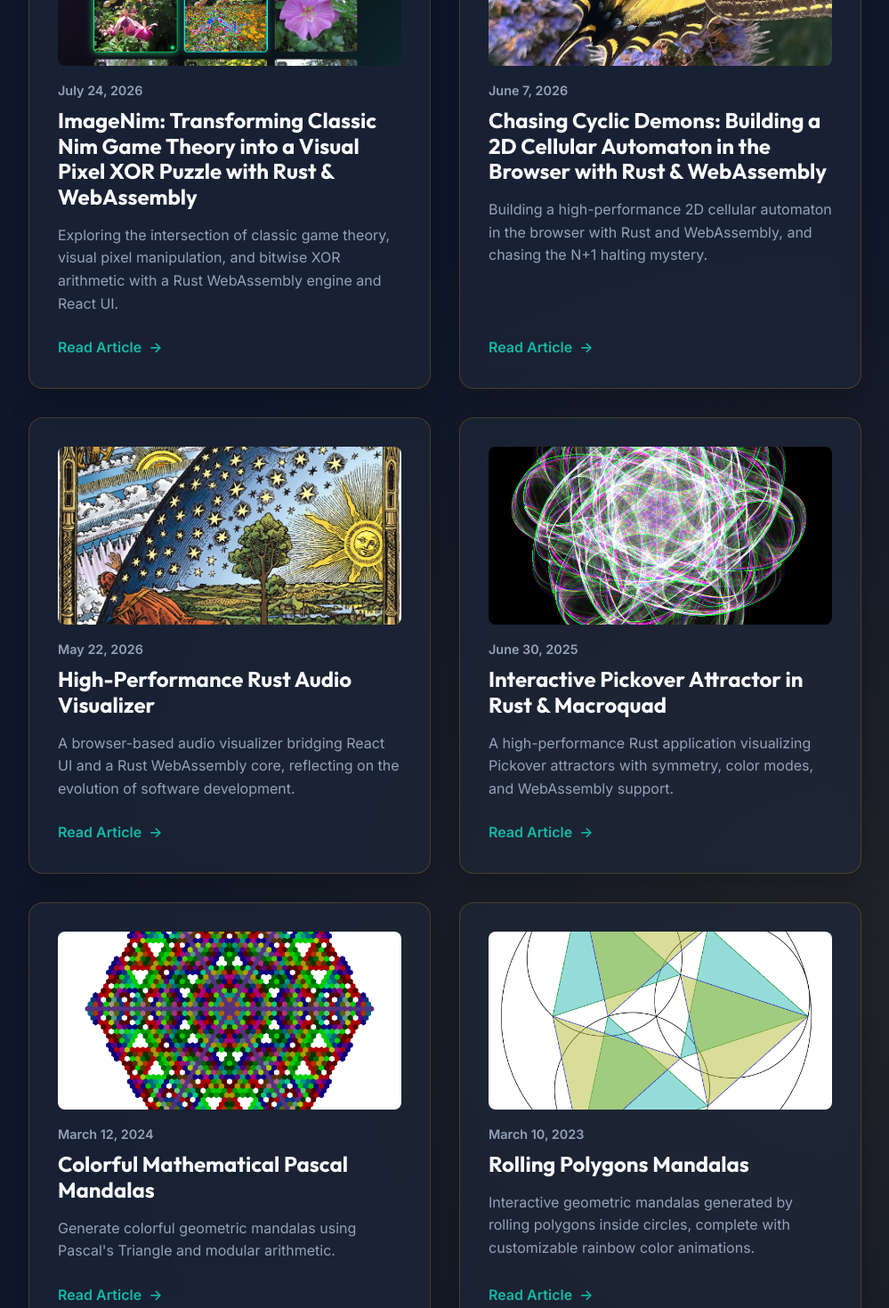
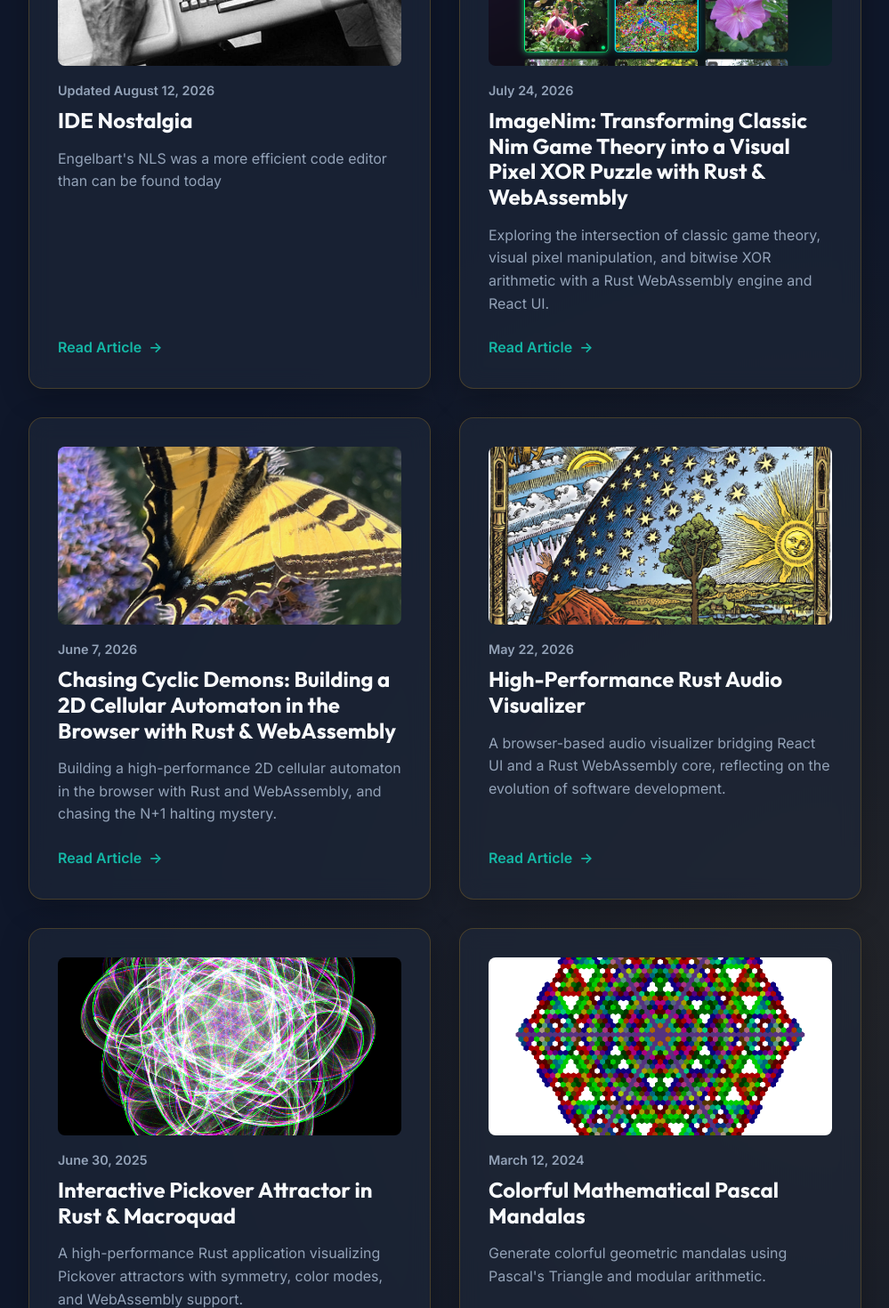
Before and after one commit to dmaynard/website-v2, a Next.js app: page /blog in a window 1280 px wide. Shown: the part 440-1910 px from the top of the page at 89% size, without its empty margins (140-1139 px from the left). Built offline with nearby package versions, Linux system fonts and the light colour scheme.

Commit message:
Support updated date in posts frontmatter and sort updated posts to the top

```diff
--- a/src/app/blog/page.tsx
+++ b/src/app/blog/page.tsx
@@ -13,13 +13,17 @@ export default function BlogIndex() {
     <section>
       <h1 style={{ fontSize: '3rem', marginBottom: '2rem', textAlign: 'center' }}>Blog & Explorations</h1>
       <div className="posts-grid">
-        {allPostsData.map(({ slug, date, title, teaser, thumbnail }) => (
+        {allPostsData.map(({ slug, date, updated, title, teaser, thumbnail }) => (
           <Link href={`/blog/${slug}`} key={slug} className="glass-panel post-card">
             {thumbnail && (
               <img src={thumbnail} alt={title} className="post-card-image" />
             )}
             <div className="post-card-date">
-              {new Date(date).toLocaleDateString('en-US', {
+              {updated ? `Updated ${new Date(updated).toLocaleDateString('en-US', {
+                year: 'numeric',
+                month: 'long',
+                day: 'numeric'
+              })}` : new Date(date).toLocaleDateString('en-US', {
                 year: 'numeric',
                 month: 'long',
                 day: 'numeric'
--- a/src/content/posts/2022-01-06-keyset.md
+++ b/src/content/posts/2022-01-06-keyset.md
@@ -1,5 +1,6 @@
 ---
 date: 2022-01-06
+updated: 2026-08-12
 title: "IDE Nostalgia"
 template: post
 teaser: "Engelbart's NLS was a more efficient code editor than can be found today"
--- a/src/lib/posts.ts
+++ b/src/lib/posts.ts
@@ -15,6 +15,7 @@ export interface PostData {
   slug: string;
   title: string;
   date: string;
+  updated?: string;
   teaser: string;
   contentHtml: string;
   thumbnail?: string;
@@ -40,19 +41,17 @@ export function getSortedPostsData(): Omit<PostData, 'contentHtml'>[] {
     // Combine the data with the slug
     return {
       slug,
-      ...(matterResult.data as { date: string; title: string; teaser: string; thumbnail: string; categories: string[]; tags: string[] }),
+      ...(matterResult.data as { date: string; updated?: string; title: string; teaser: string; thumbnail: string; categories: string[]; tags: string[] }),
       // Handle the fact that some thumbnails use '../thumbnails/' relative path, convert to absolute public path
       thumbnail: matterResult.data.thumbnail ? matterResult.data.thumbnail.replace(/^\.\.\/thumbnails\//, '/thumbnails/') : undefined,
     };
   });
 
-  // Sort posts by date
+  // Sort posts by most recent date (updated || date)
   return allPostsData.sort((a, b) => {
-    if (a.date < b.date) {
-      return 1;
-    } else {
-      return -1;
-    }
+    const timeA = new Date(a.updated || a.date).getTime();
+    const timeB = new Date(b.updated || b.date).getTime();
+    return timeB - timeA;
   });
 }
 
@@ -98,7 +97,7 @@ export async function getPostData(slug: string): Promise<PostData> {
   return {
     slug,
     contentHtml,
-    ...(matterResult.data as { date: string; title: string; teaser: string; thumbnail: string; categories: string[]; tags: string[] }),
+    ...(matterResult.data as { date: string; updated?: string; title: string; teaser: string; thumbnail: string; categories: string[]; tags: string[] }),
     thumbnail: matterResult.data.thumbnail ? matterResult.data.thumbnail.replace(/^\.\.\/thumbnails\//, '/thumbnails/') : undefined,
   };
 }
```
Also changed, not shown: src/app/blog/[slug]/page.tsx (+9 -0 lines), src/app/page.tsx (+6 -2 lines).
